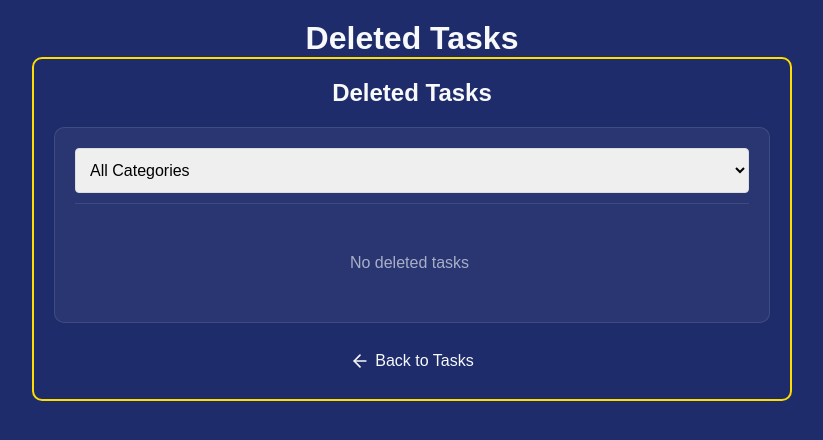
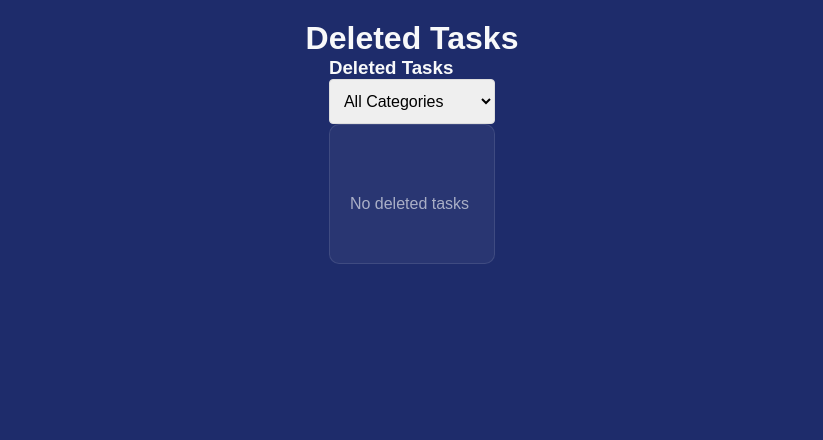
Before and after one commit to Fariss14/to-do-list-app, a React (Vite) app: page /deleted in a window 1280 px wide. Shown: the top 440 px of the page, without its empty margins (228-1051 px from the left). Built offline with nearby package versions, Linux system fonts and the light colour scheme.

Commit message:
Update DeletedTasks.jsx

```diff
--- a/src/pages/DeletedTasks.jsx
+++ b/src/pages/DeletedTasks.jsx
@@ -1,6 +1,4 @@
 import { useState, useEffect } from "react"
-import { Link } from "react-router-dom"
-import { ArrowLeft, RefreshCw } from "lucide-react"
 
 function DeletedTasks({ tasks, onRestore }) {
   const [filteredTasks, setFilteredTasks] = useState(tasks)
@@ -23,13 +21,10 @@ function DeletedTasks({ tasks, onRestore }) {
   }
 
   return (
-    <div className="container">
-      <div className="task-container">
-        <h2>Deleted Tasks</h2>
+    <div className="page-container">
 
-        <div className="tasks-list-container">
-          <div className="tasks-list-header">
-
+      <div className="filter-section">
+        <h3>Deleted Tasks</h3>
         <div className="filter-select">
           <select value={category} onChange={(e) => setCategory(e.target.value)}>
             {categories.map((cat) => (
@@ -41,6 +36,7 @@ function DeletedTasks({ tasks, onRestore }) {
         </div>
       </div>
 
+      <div className="tasks-list-container">
         <div className="tasks-list">
           {filteredTasks.length > 0 ? (
             filteredTasks.map((task) => (
@@ -59,7 +55,6 @@ function DeletedTasks({ tasks, onRestore }) {
                     onClick={() => onRestore(task.id)}
                     title="Restore to active tasks"
                   >
-
                     <span>Undo</span>
                   </button>
                 </div>
@@ -70,12 +65,6 @@ function DeletedTasks({ tasks, onRestore }) {
           )}
         </div>
       </div>
-
-        <Link to="/" className="back-link">
-          <ArrowLeft size={20} />
-          <span>Back to Tasks</span>
-        </Link>
-      </div>
     </div>
   )
 }
```
Lines whose indentation alone changed are shown as unchanged.
